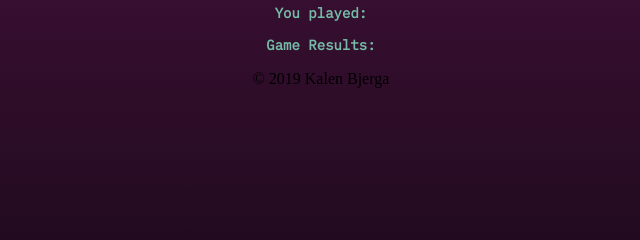
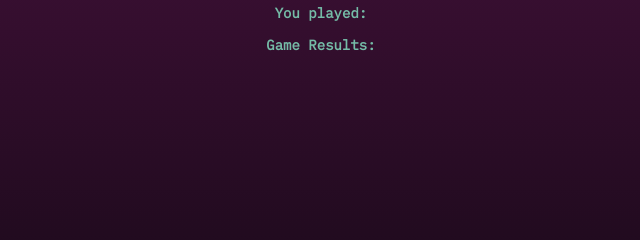
Before and after one commit to bjergak/rps_bjerga, a plain HTML site: page index.html in a window 1280 px wide. Shown: the part 234-474 px from the top of the page, 319-959 px from the left. Drawn offline with Linux system fonts and the light colour scheme.

Commit message:
edited footer

```diff
--- a/index.html
+++ b/index.html
@@ -33,9 +33,6 @@
       <h3>Game Results: </h3>
       <p id="gameResult"></p>
     </div>
-    <footer>
-      <p>&copy; 2019 Kalen Bjerga</p>
-    </footer>
     <script src="logic.js"></script>
   </body>
 </html>
```
